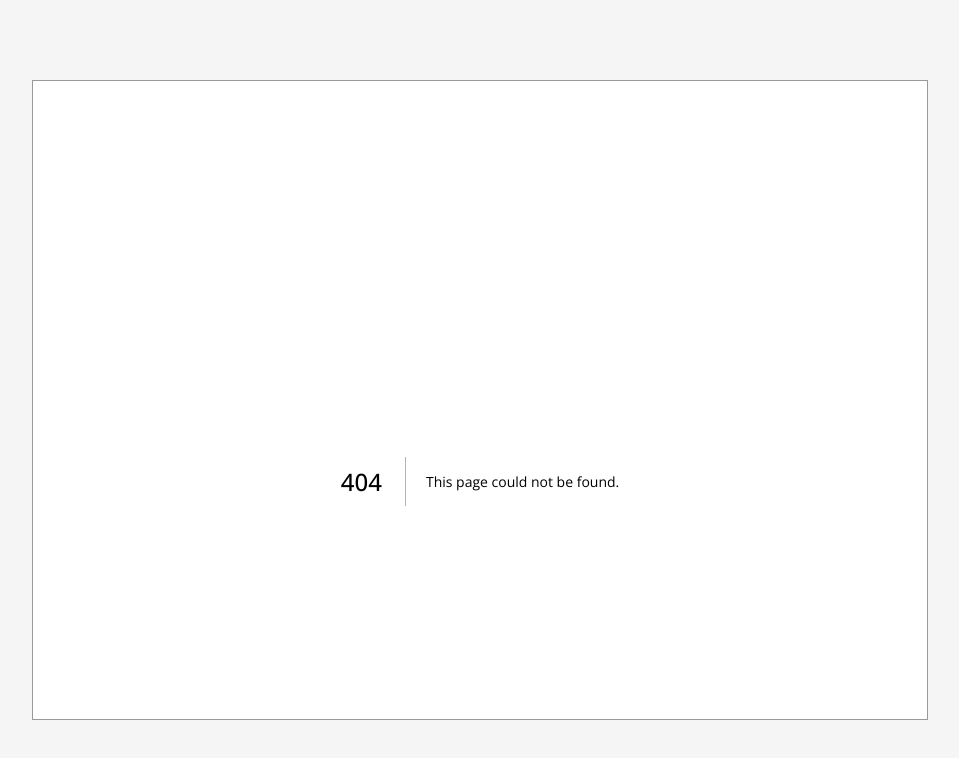
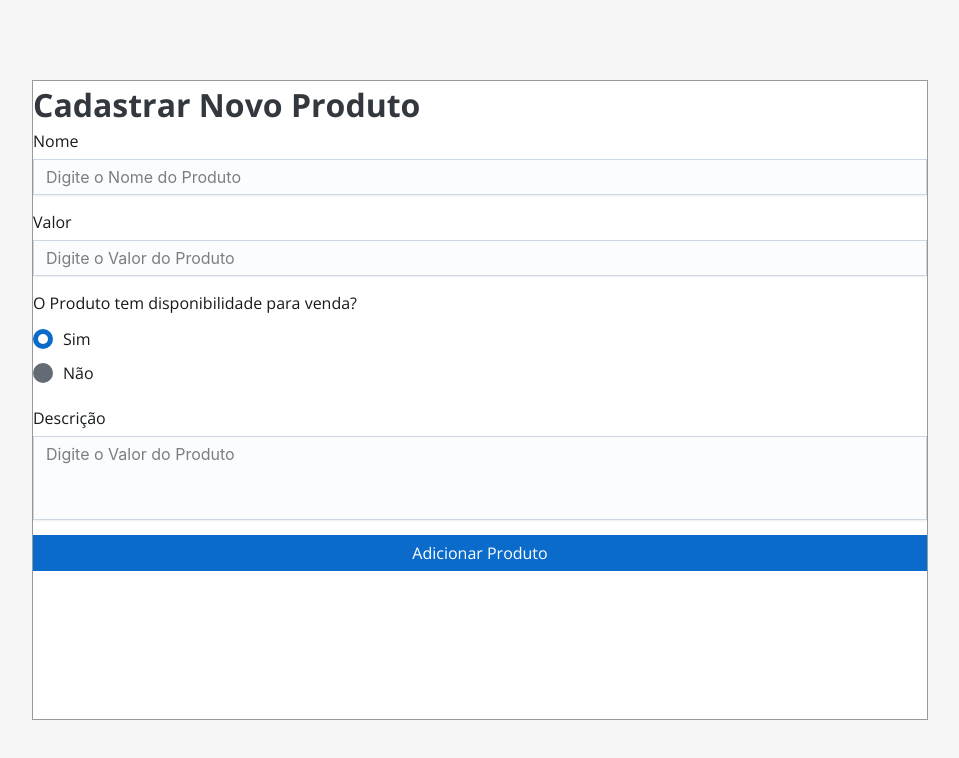
Before and after one commit to DouglasDans/job-test, a Next.js app: page /cadastro in a window 1280 px wide. Before the commit this address had no page. Shown: the top 758 px of the page, without its empty margins (160-1119 px from the left). Built offline with nearby package versions, Linux system fonts and the light colour scheme.

Commit message:
feat: adiciona página e form de cadastro

```diff
--- /dev/null
+++ b/src/app/cadastro/page.module.scss
@@ -0,0 +1,5 @@
+.formContainer{
+  display: flex;
+  flex-direction: column;
+  gap: 15px;
+}
--- /dev/null
+++ b/src/app/cadastro/page.tsx
@@ -0,0 +1,43 @@
+import { Button, FormControl, FormLabel, Input, Radio, RadioGroup, Textarea } from "@mui/joy"
+import { Fragment } from "react"
+import styles from './page.module.scss'
+
+type Props = {}
+
+export default function CadastroPage({ }: Props) {
+  return (
+    <Fragment>
+      <div>
+        <h1>Cadastrar Novo Produto</h1>
+      </div>
+
+      <form className={styles.formContainer}>
+        <FormControl>
+          <FormLabel>Nome</FormLabel>
+          <Input placeholder="Digite o Nome do Produto" />
+        </FormControl>
+
+        <FormControl>
+          <FormLabel>Valor</FormLabel>
+          <Input placeholder="Digite o Valor do Produto" type="number" />
+        </FormControl>
+
+        <FormControl>
+          <FormLabel>O Produto tem disponibilidade para venda?</FormLabel>
+          <RadioGroup defaultValue={true} name="disponibilidadeRadioGroup">
+            <Radio value={true} label="Sim" variant="solid" />
+            <Radio value={false} label="Não" variant="solid" />
+          </RadioGroup>
+        </FormControl>
+
+        <FormControl>
+          <FormLabel>Descrição</FormLabel>
+          <Textarea placeholder="Digite o Valor do Produto" minRows={3}>
+          </Textarea>
+        </FormControl>
+        <Button type="submit">Adicionar Produto</Button>
+      </form>
+    </Fragment>
+
+  )
+}
```
